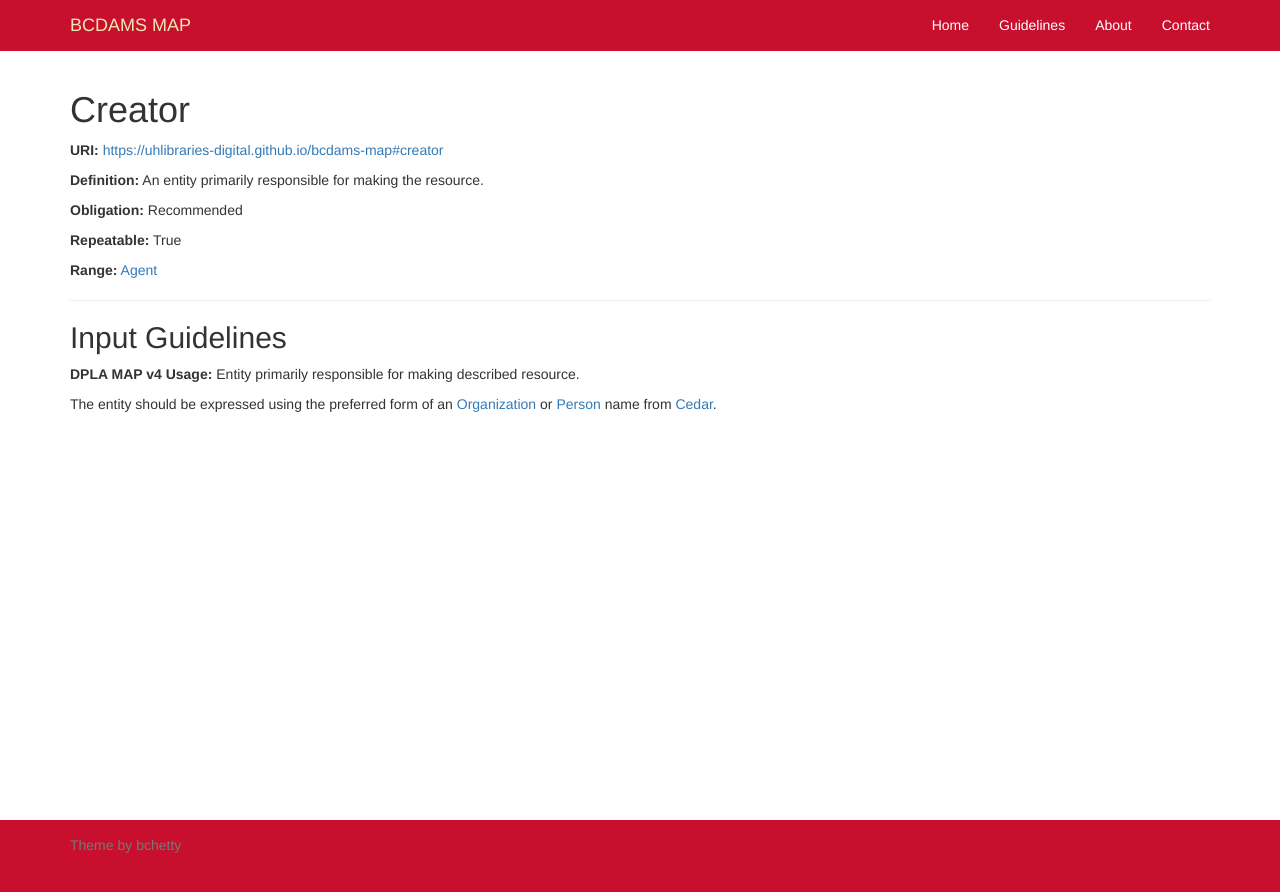
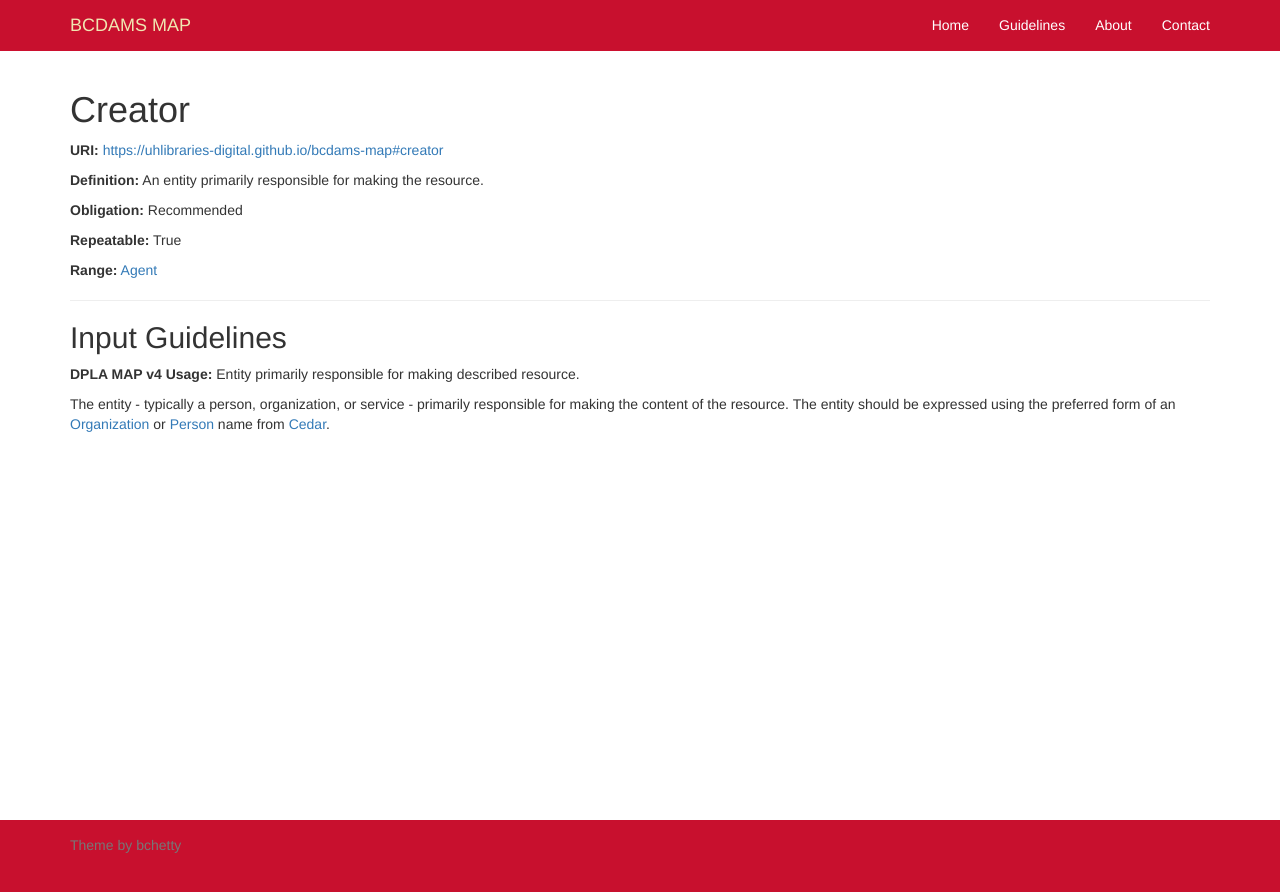
Before and after one commit to uhlibraries-digital/bcdams-map, a Jekyll site: the page built from guidelines/creator.md, in a window 1280 px wide. Shown: the top 892 px of the page. Built offline with Jekyll 4.4.1, drawn with Linux system fonts in a browser that asks for light colours; nearby versions of some CDN libraries; comment, search, counter and statistics services are not loaded.

Commit message:
update creator guidelines

```diff
--- a/guidelines/creator.md
+++ b/guidelines/creator.md
@@ -9,4 +9,4 @@ comments: false
 
 **DPLA MAP v4 Usage:** Entity primarily responsible for making described resource.
 
-The entity should be expressed using the preferred form of an [Organization](https://id.lib.uh.edu/ark:/84475/au4982x468p) or [Person](https://id.lib.uh.edu/ark:/84475/au5426m1724) name from [Cedar](https://vocab.lib.uh.edu).
+The entity - typically a person, organization, or service - primarily responsible for making the content of the resource. The entity should be expressed using the preferred form of an [Organization](https://id.lib.uh.edu/ark:/84475/au4982x468p) or [Person](https://id.lib.uh.edu/ark:/84475/au5426m1724) name from [Cedar](https://vocab.lib.uh.edu).
```
